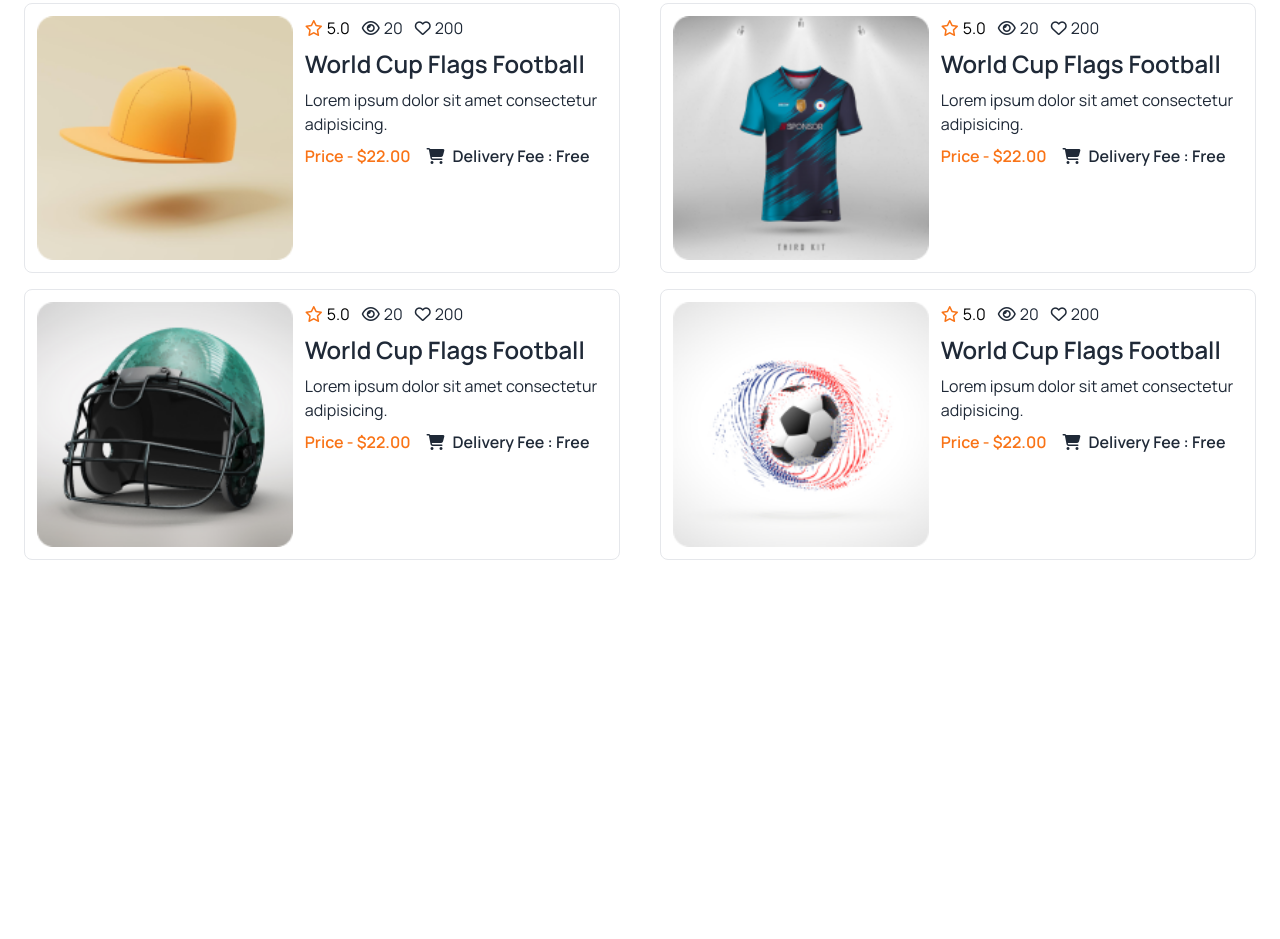
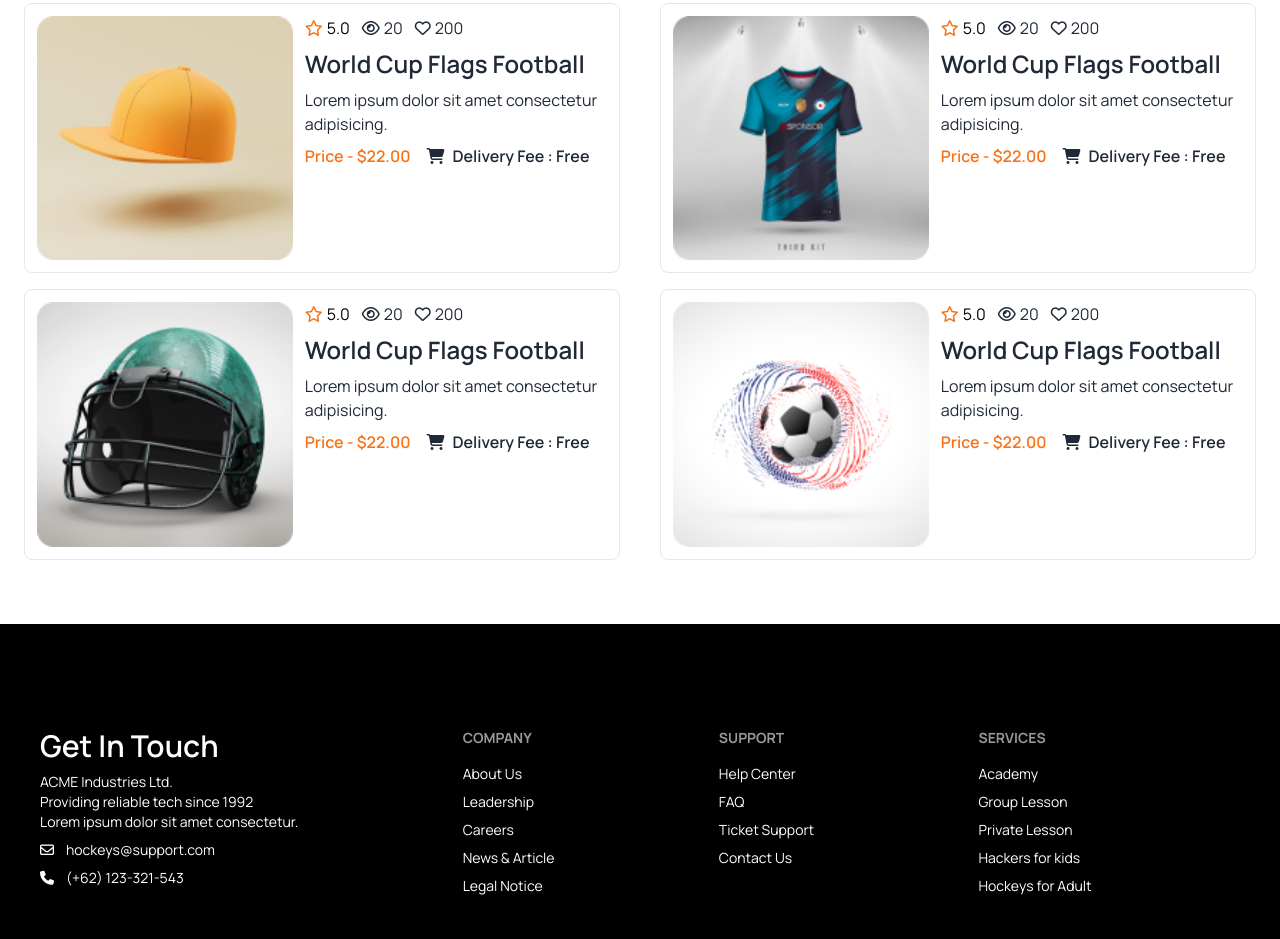
Before and after one commit to sheikhmuhammadantor/assignment-three-batch-9, a plain HTML site: page index.html in a window 1280 px wide. Shown: the part 2332-3271 px from the top of the page. Before the commit the page ends 3012 px from the top, so only its background shows below. Drawn offline with nearby package versions, Linux system fonts and the light colour scheme.

Commit message:
Footer Section Done.

```diff
--- a/index.html
+++ b/index.html
@@ -459,12 +459,49 @@
     </section>
 
     <!-- Footer Section -->
-    <footer>
-        <br>
-        <br>
-        <br>
-        <br>
-        <br>
+    <footer class="bg-black mt-16 py-16">
+        <section class="footer text-base-content p-10 container mx-auto text-white">
+            <aside>
+                <h1 class="text-3xl font-semibold">Get In Touch</h1>
+                <p>
+                    ACME Industries Ltd.
+                    <br />
+                    Providing reliable tech since 1992 <br>
+                    Lorem ipsum dolor sit amet consectetur.
+                </p>
+                <div class="flex items-center gap-3">
+                    <i class="fa-regular fa-envelope"></i>
+                    <p>hockeys@support.com</p>
+                </div>
+                <div class="flex items-center gap-3">
+                    <i class="fa-solid fa-phone"></i>
+                    (+62) 123-321-543
+                </div>
+            </aside>
+            <nav>
+                <h6 class="footer-title">Company </h6>
+                <a class="link link-hover">About Us</a>
+                <a class="link link-hover">Leadership</a>
+                <a class="link link-hover">Careers</a>
+                <a class="link link-hover">News & Article</a>
+                <a class="link link-hover">Legal Notice</a>
+            </nav>
+            <nav>
+                <h6 class="footer-title">Support</h6>
+                <a class="link link-hover">Help Center</a>
+                <a class="link link-hover">FAQ</a>
+                <a class="link link-hover">Ticket Support</a>
+                <a class="link link-hover">Contact Us</a>
+            </nav>
+            <nav class="">
+                <h6 class="footer-title">Services</h6>
+                <a class="link link-hover">Academy</a>
+                <a class="link link-hover">Group Lesson</a>
+                <a class="link link-hover">Private Lesson</a>
+                <a class="link link-hover">Hackers for kids</a>
+                <a class="link link-hover">Hockeys for Adult</a>
+            </nav>
+        </section>
     </footer>
 
 </body>
```
